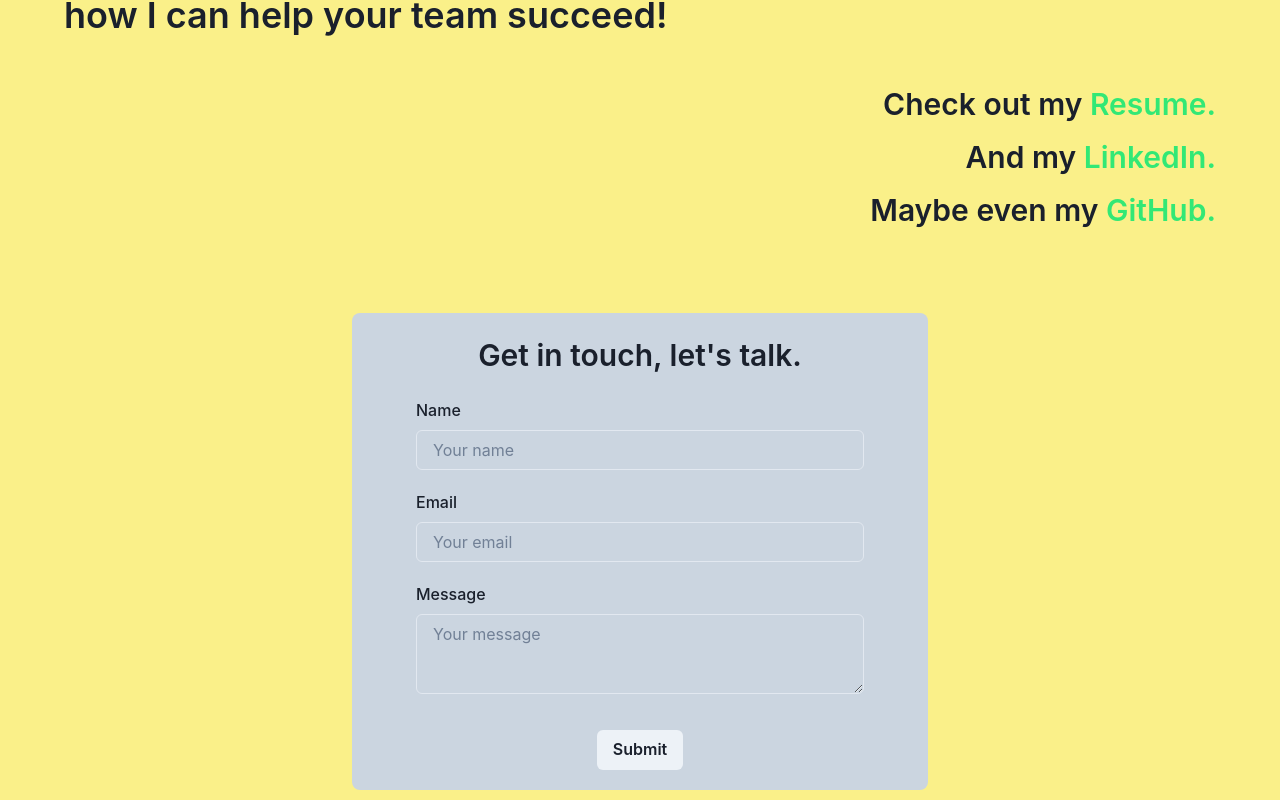
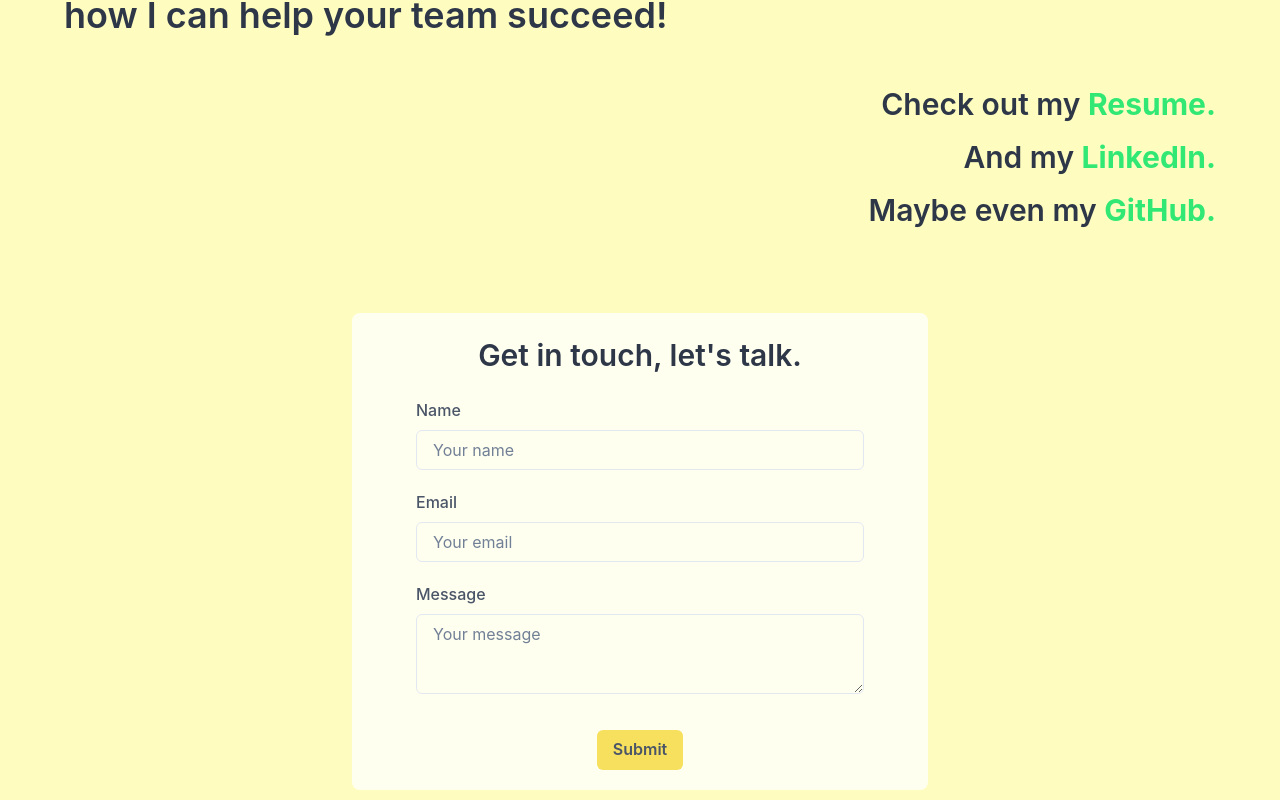
Before and after one commit to GeoSauer/geortfolio-next, a Next.js app: page /contact in a window 1280 px wide. Shown: the part 580-1380 px from the top of the page. Built offline with nearby package versions, Linux system fonts and the light colour scheme.

Commit message:
styled Contact

```diff
--- a/components/Contact/Contact.js
+++ b/components/Contact/Contact.js
@@ -8,6 +8,7 @@ const textStyles = {
   fontSize: { base: "2xl", md: "3xl" },
   fontWeight: "semibold",
   px: { base: 8, md: 0 },
+  color: "textPrimary",
 };
 
 const color = myData.colors[3];
@@ -22,14 +23,20 @@ export default function Contact() {
         mb={{ base: 10, md: 20 }}
       >
         <Box maxWidth={{ md: "60vw" }}>
-          <Text fontWeight={"semibold"} fontSize={{ base: "3xl", md: "4xl" }}>
+          <Text fontWeight={"semibold"} fontSize={{ base: "3xl", md: "4xl" }} color="textPrimary">
             {myData.contact.title}
           </Text>
         </Box>
         <VStack align={{ base: "center", md: "end" }} pt={10}>
           <Text>
             Check out my{" "}
-            <CustomLink href="/GeoSauer_Resume.pdf" color={color} target="_blank" rel="noreferrer">
+            <CustomLink
+              href="/GeoSauer_Resume.pdf"
+              color={color}
+              fontWeight={"bold"}
+              target="_blank"
+              rel="noreferrer"
+            >
               Resume.
             </CustomLink>
           </Text>
@@ -38,6 +45,7 @@ export default function Contact() {
             <CustomLink
               href={myData.socialUrls.linkedIn}
               color={color}
+              fontWeight={"bold"}
               target="_blank"
               rel="noreferrer"
             >
@@ -49,6 +57,7 @@ export default function Contact() {
             <CustomLink
               href={myData.socialUrls.github}
               color={color}
+              fontWeight={"bold"}
               target="_blank"
               rel="noreferrer"
             >
--- a/components/Contact/ContactForm.js
+++ b/components/Contact/ContactForm.js
@@ -64,16 +64,14 @@ export default function ContactForm() {
   };
 
   return (
-    <Container
-      maxWidth={"xl"}
-      p={5}
-      align={"center"}
-      bg={"gray.300"}
-      _dark={{ bg: "gray.800" }}
-      rounded={{ md: "lg" }}
-    >
+    <Container maxWidth={"xl"} p={5} align={"center"} bg="contactForm" rounded={{ md: "lg" }}>
       <VStack spacing={5}>
-        <Text fontSize={{ base: "2xl", md: "3xl" }} fontWeight={"semibold"} px={{ base: 8, md: 0 }}>
+        <Text
+          fontSize={{ base: "2xl", md: "3xl" }}
+          fontWeight={"semibold"}
+          px={{ base: 8, md: 0 }}
+          color="textPrimary"
+        >
           {messageSent ? "Thanks! I'll get back to you soon." : "Get in touch, let's talk."}
         </Text>
 
@@ -87,7 +85,9 @@ export default function ContactForm() {
               <Field name="name">
                 {({ field, form }) => (
                   <FormControl isInvalid={form.errors.name && form.touched.name} sx={inputStyles}>
-                    <FormLabel htmlFor="name">Name</FormLabel>
+                    <FormLabel htmlFor="name" color="textSecondary">
+                      Name
+                    </FormLabel>
                     <Input {...field} id="name" placeholder="Your name" />
                     <ErrorMessage name="name" />
                   </FormControl>
@@ -97,7 +97,9 @@ export default function ContactForm() {
               <Field name="email">
                 {({ field, form }) => (
                   <FormControl isInvalid={form.errors.email && form.touched.email} sx={inputStyles}>
-                    <FormLabel htmlFor="email">Email</FormLabel>
+                    <FormLabel htmlFor="email" color="textSecondary">
+                      Email
+                    </FormLabel>
                     <Input {...field} id="email" placeholder="Your email" />
                     <ErrorMessage name="email" />
                   </FormControl>
@@ -110,14 +112,23 @@ export default function ContactForm() {
                     isInvalid={form.errors.message && form.touched.message}
                     sx={inputStyles}
                   >
-                    <FormLabel htmlFor="message">Message</FormLabel>
+                    <FormLabel htmlFor="message" color="textSecondary">
+                      Message
+                    </FormLabel>
                     <Textarea {...field} id="message" placeholder="Your message" />
                     <ErrorMessage name="message" />
                   </FormControl>
                 )}
               </Field>
 
-              <Button isLoading={isSubmitting} type="submit" mt={4}>
+              <Button
+                isLoading={isSubmitting}
+                type="submit"
+                mt={4}
+                bg="submitButton"
+                color="submitText"
+                _hover={{ bg: "submitHover" }}
+              >
                 Submit
               </Button>
             </Form>
--- a/theme/semanticTokens.js
+++ b/theme/semanticTokens.js
@@ -1,11 +1,11 @@
 const semanticTokens = {
   colors: {
     bgPrimary: {
-      default: "yellow.200",
+      default: "yellow.100",
       _dark: "rgb(0,33,43)",
     },
     bgSecondary: {
-      default: "yellow.100",
+      default: "yellow.50",
       _dark: "rgb(0,43,53)",
     },
     textPrimary: {
@@ -25,8 +25,8 @@ const semanticTokens = {
       _dark: "gray.400",
     },
     iconBG: {
-      default: "yellow.300",
-      _dark: "teal.900",
+      default: "yellow.100",
+      _dark: "rgb(0,33,43)",
     },
     iconHover: {
       default: "yellow.200",
@@ -37,12 +37,28 @@ const semanticTokens = {
       _dark: "gray.400",
     },
     button: {
-      default: "yellow.500",
+      default: "yellow.300",
       _dark: "gray.200",
     },
     buttonText: {
-      default: "yellow.100",
+      default: "yellow.50",
       _dark: "gray.600",
+    },
+    contactForm: {
+      default: "yellow.50",
+      _dark: "rgb(0,43,53)",
+    },
+    submitButton: {
+      default: "yellow.300",
+      _dark: "teal.700",
+    },
+    submitText: {
+      default: "gray.600",
+      _dark: "gray.400",
+    },
+    submitHover: {
+      default: "yellow.200",
+      _dark: "teal.800",
     },
   },
 };
--- a/theme/styles.js
+++ b/theme/styles.js
@@ -1,6 +1,6 @@
 const styles = {
   global: {
-    main: {
+    body: {
       width: "full",
       bg: "bgSecondary",
     },
```
